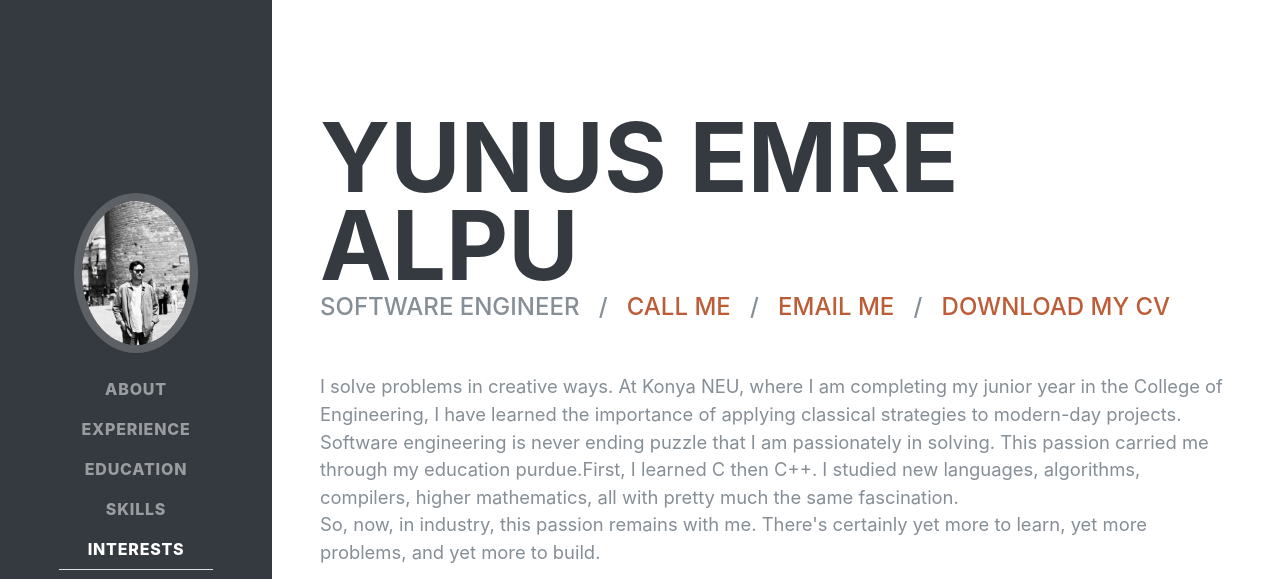
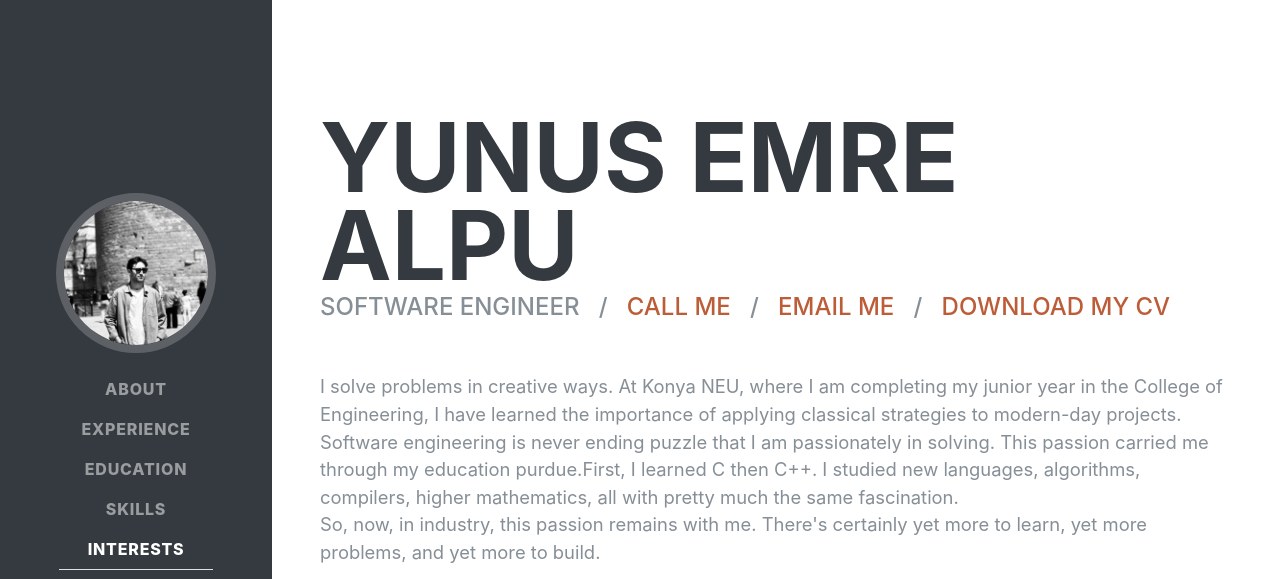
Before and after one commit to YunusEmreAlps/Personal_Website_V1, a plain HTML site: page index.html in a window 1280 px wide. Shown: the top 579 px of the page. Drawn offline with Linux system fonts and the light colour scheme; a web font is replaced by a local one.

Commit message:
Update index.html

```diff
--- a/index.html
+++ b/index.html
@@ -44,7 +44,7 @@
       <a class="navbar-brand js-scroll-trigger" href="#page-top">
         <span class="d-block d-lg-none">Yunus Emre Alpu</span>
         <span class="d-none d-lg-block">
-          <img class="img-fluid img-profile rounded-circle mx-auto mb-2" src="./img/Me.jpg" alt="Me">
+          <img class="img-fluid img-profile rounded-circle mx-auto mb-2" src="./img/Me.jpg" width="200" height="200" style="object-fit: cover;" alt="Me">
         </span>
       </a>
       <button class="navbar-toggler" type="button" data-toggle="collapse" data-target="#navbarSupportedContent" aria-controls="navbarSupportedContent" aria-expanded="false" aria-label="Toggle navigation">
```
